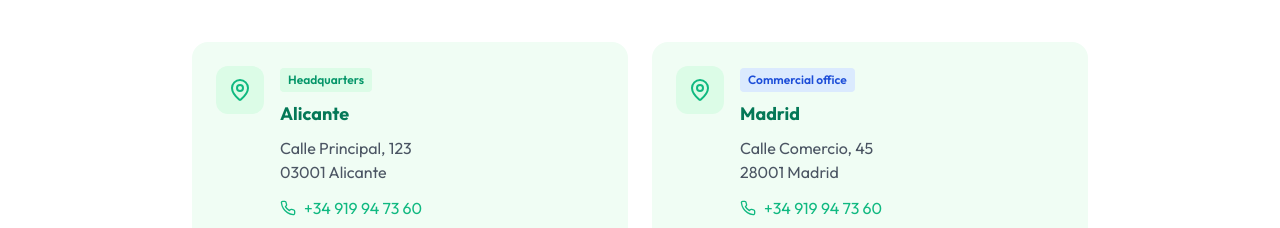
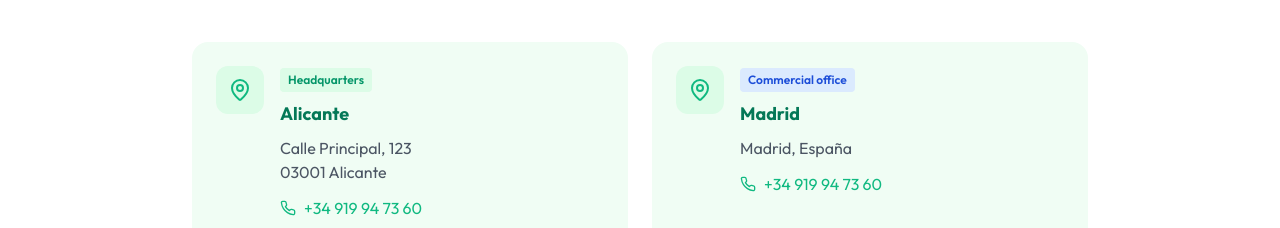
Before and after one commit to u7404677510-pixel/Verdenomia, a Next.js app: page /en/nosotros in a window 1280 px wide. Shown: the part 2300-2528 px from the top of the page. Built offline with nearby package versions, Linux system fonts and the light colour scheme; a web font is replaced by a local one.

Commit message:
fix: correction adresse Madrid, suppression references B2B orphelines

```diff
--- a/src/app/[locale]/caes/page.tsx
+++ b/src/app/[locale]/caes/page.tsx
@@ -57,11 +57,7 @@
     ],
     eligTitle: '¿Quién puede beneficiarse?',
     eligDesc: 'Los criterios de elegibilidad son sencillos.',
-    b2cTitle: 'Particulares (B2C)',
     b2cItems: ['Propietario u ocupante de la vivienda', 'Vivienda con buhardilla o ático', 'Suelo de buhardilla no aislado o mal aislado', 'Vivienda construida hace más de 2 años'],
-    b2bTitle: 'Profesionales (B2B)',
-    b2bItems: ['Empresas, hoteles, comercios, almacenes', 'Edificios con zonas no calefactadas', 'Iluminación antigua (reemplazo por LED)', 'Instalaciones de más de 2 años'],
-    b2bLink: 'Ver soluciones B2B',
     ctaTitle: 'Aprovecha el programa CAE ahora',
     ctaDesc: 'Verifica tu elegibilidad en menos de 2 minutos y obtén un diagnóstico gratuito.',
     callNow: 'Llamar ahora',
@@ -101,11 +97,7 @@
     ],
     eligTitle: 'Who can benefit?',
     eligDesc: 'The eligibility criteria are simple.',
-    b2cTitle: 'Individuals (B2C)',
     b2cItems: ['Owner or occupant of the property', 'Property with attic or loft', 'Attic floor uninsulated or poorly insulated', 'Property built more than 2 years ago'],
-    b2bTitle: 'Professionals (B2B)',
-    b2bItems: ['Companies, hotels, shops, warehouses', 'Buildings with unheated areas', 'Old lighting (LED replacement)', 'Installations over 2 years old'],
-    b2bLink: 'See B2B solutions',
     ctaTitle: 'Take advantage of the CAE program now',
     ctaDesc: 'Check your eligibility in less than 2 minutes and get a free diagnosis.',
     callNow: 'Call now',
--- a/src/app/[locale]/contacto/page.tsx
+++ b/src/app/[locale]/contacto/page.tsx
@@ -182,9 +182,7 @@
                       </span>
                     </div>
                     <p className="text-gray-600 text-sm">
-                      Calle Comercio, 45
-                      <br />
-                      28001 Madrid
+                      Madrid, España
                     </p>
                   </div>
                 </div>
--- a/src/app/[locale]/nosotros/page.tsx
+++ b/src/app/[locale]/nosotros/page.tsx
@@ -329,7 +329,7 @@
                     {t.commercial}
                   </span>
                   <h3 className="text-lg font-bold text-verde-800">Madrid</h3>
-                  <p className="text-gray-600 mt-2">Calle Comercio, 45<br />28001 Madrid</p>
+                  <p className="text-gray-600 mt-2">Madrid, España</p>
                   <div className="mt-3">
                     <a href="tel:+34919947360" className="flex items-center gap-2 text-verde-600 hover:text-verde-700">
                       <Phone className="w-4 h-4" />+34 919 94 73 60
--- a/src/messages/en.json
+++ b/src/messages/en.json
@@ -38,7 +38,6 @@
     "navigation": "Navigation",
     "services": "Services",
     "serviceB2C": "Residential insulation",
-    "serviceB2B": "B2B Solutions",
     "legal": "Legal",
     "legalNotice": "Legal notice",
     "privacy": "Privacy policy",
@@ -172,7 +171,6 @@
       "subjectEligibility": "Check eligibility",
       "subjectInfo": "General information",
       "subjectAppointment": "Request appointment",
-      "subjectB2B": "Professional solution (B2B)",
       "subjectOther": "Other",
       "message": "Message",
       "messagePlaceholder": "Write your message here...",
--- a/src/messages/es.json
+++ b/src/messages/es.json
@@ -38,7 +38,6 @@
     "navigation": "Navegación",
     "services": "Servicios",
     "serviceB2C": "Aislamiento particulares",
-    "serviceB2B": "Soluciones B2B",
     "legal": "Legal",
     "legalNotice": "Aviso legal",
     "privacy": "Política de privacidad",
@@ -172,7 +171,6 @@
       "subjectEligibility": "Verificar elegibilidad",
       "subjectInfo": "Información general",
       "subjectAppointment": "Solicitar cita",
-      "subjectB2B": "Solución profesional (B2B)",
       "subjectOther": "Otro",
       "message": "Mensaje",
       "messagePlaceholder": "Escribe tu mensaje aquí...",
```
